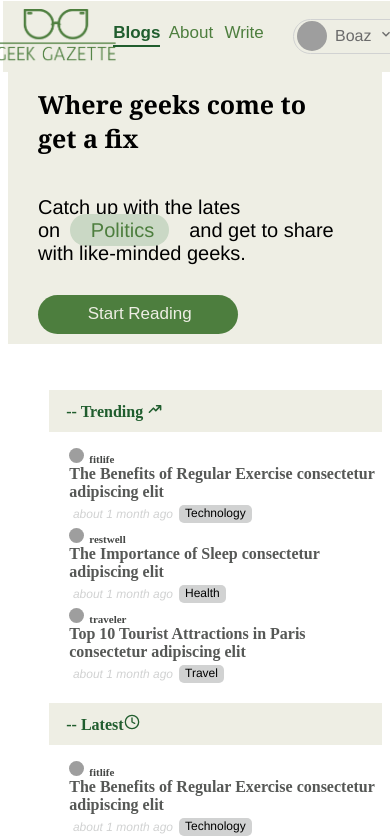
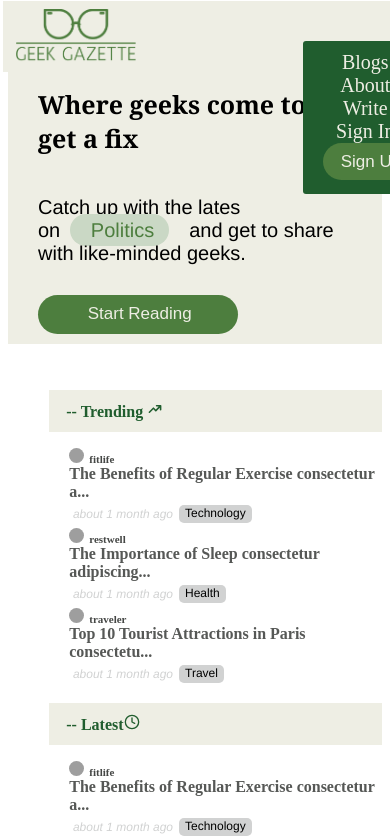
Before and after one commit to kiptanuiBoaz/geekgazette, a React (Vite) app: page / in a window 390 px wide. Shown: the top 839 px of the page. Built offline with nearby package versions, Linux system fonts and the light colour scheme; grey boxes are pictures that could not be loaded.

Commit message:
added mobile view nav

```diff
--- a/src/components/blogs/Blog.tsx
+++ b/src/components/blogs/Blog.tsx
@@ -18,7 +18,7 @@ export const Blog = ({ content, title, image, avatar, username, date, category,
     const [brightness, setBrightness] = useState<string>("brightness(100%)");
     const [deviceWidth, setDeviceWidth] = useState(window.innerWidth);
     const [shortContent, setShortContent] = useState<string>(content.substring(0, 100) + "...");
-    const [shortTitle, setShortTitle] = useState<string>(title.length > 50 ? title : title.substring(0, 49) + ("..."))
+    const [shortTitle, setShortTitle] = useState<string>(title.length > 70 ? title : title.substring(0, 69) + ("..."))
     const formattedDate = <TimeAgo timestamp={date} />
     const navigate = useNavigate();
 
@@ -53,7 +53,7 @@ export const Blog = ({ content, title, image, avatar, username, date, category,
         return () => {
             window.removeEventListener('resize', handleResize);
         };
-    }, [deviceWidth]);
+    }, [deviceWidth,shortContent,shortTitle]);
 
     return (
         <article
--- a/src/components/blogs/blog.scss
+++ b/src/components/blogs/blog.scss
@@ -5,7 +5,7 @@
   margin-left: 50px;
   border-radius: 4px;
   width: 90%;
-  height: 180px;
+  height: 160px;
   background-color: var(--primary-backround);
 
   @media only screen and (max-width: 940px) {
@@ -31,6 +31,7 @@
         padding: 0px;
         color: var(--accent-color);
         margin-bottom: 5px;
+        margin-top:13px;
       }
 
       .avatar {
@@ -39,7 +40,7 @@
         border-radius: 50%;
         margin-right: 7px;
         object-fit: cover;
-        margin-top: 22px;
+        margin-top: 13px;
       }
     }
 
@@ -113,7 +114,7 @@
   .blog-right {
     .blog-img {
       width: 300px;
-      height: 180px;
+      height: 160px;
       object-fit: cover;
 
       @media only screen and (max-width: 800px) {
--- a/src/components/blogs/full-blog.scss
+++ b/src/components/blogs/full-blog.scss
@@ -22,7 +22,6 @@
     }
 
     .title {
-
       color: var(--primary-color);
 
       @media only screen and (max-width: 460px) {
--- a/src/components/sidebar/Trend.tsx
+++ b/src/components/sidebar/Trend.tsx
@@ -12,12 +12,13 @@ interface TrendProps {
 }
 
 export const Trend = ({ title, avatar, username, date, category }: TrendProps) => {
-    const formattedDate = <TimeAgo timestamp= {date} />
+    const [shortTitle, setShortTitle] = React.useState(title.length > 48 ? title.substring(0, 47) + ("...") : title)
+    const formattedDate = <TimeAgo timestamp={date} />
     return (
         <article className='trend'>
             <div>
                 <h5 className='username'><img src={avatar} alt={username} />{username}</h5>
-                <h2 className='title'>{title}</h2>
+                <h2 className='title'>{shortTitle}</h2>
 
                 <div >
                     <p className='date'>{formattedDate}</p>
--- a/src/pages/Navbar.tsx
+++ b/src/pages/Navbar.tsx
@@ -8,7 +8,7 @@ import { NavLink } from "react-router-dom";
 import { MiniProfile } from "../components";
 
 
- const Navbar = () => {
+const Navbar = () => {
   const [deviceWidth, setDeviceWidth] = useState<number>(window.innerWidth);
   const [scrollPos, setScrollPos] = useState<number>(0);
 
@@ -52,17 +52,24 @@ import { MiniProfile } from "../components";
           <NavLink to="/"> <img src={scrollPos > 20 ? logoWhite : logoGreen} alt="logo" /></NavLink>
         </div>
 
-        <ul className="nav-link-container">
+        <ul
+          className={deviceWidth > 640 ? "nav-link-container" : 'mobile-nav'}>
           {navListComponent}
+          {/* <li style={{ color: scrollPos < 20 ? " #6b6b6b" : "#eeeee4" }} className="mini-profile">
+            <MiniProfile scrollPos={scrollPos} />
+
+          </li> */}
+
+          <li>
+            <button className={scrollPos < 20 ? "sign-up-btn-grey" : "sign-up-btn-green"}>
+              <NavLink style={{ color: scrollPos < 20 ? "#eeeee4" : "#4d7e3e" }} to="/auth/sign-up" className="sign-up">Sign Up</NavLink>
+            </button>
+          </li>
         </ul>
 
-        {/* <button className={scrollPos < 20 ? "sign-up-btn-grey" : "sign-up-btn-green"}>
-          <NavLink style={{ color: scrollPos < 20 ? "#eeeee4" : "#4d7e3e" }} to="/auth/sign-up" className="sign-up">Sign Up</NavLink>
-        </button> */}
 
-        <div style={{ color: scrollPos < 20 ? " #6b6b6b" : "#eeeee4" }} className="mini-profile">
-          <MiniProfile scrollPos = {scrollPos} />
-        </div>
+
+
 
       </nav>
 
--- a/src/pages/navbar.scss
+++ b/src/pages/navbar.scss
@@ -1,22 +1,39 @@
 .navbar {
   display: flex;
-  justify-content: space-around;
   align-items: center;
   background-color: var(--primary-backround);
   padding: 5px;
   margin: -7px 0 0 -5px;
-  justify-content: center;
   position: fixed;
   width: 100%;
   z-index: 5;
 
   .logo {
-    margin: 3px 0 0 5%;
+    margin: 3px 0 0 2%;
+    justify-self: flex-start;
     img {
       width: 120px;
     }
   }
 
+  .mobile-nav {
+    position: absolute;
+    top: 30px;
+    left: 75%;
+    background-color: #205d2e;
+    list-style: none;
+    padding: 10px;
+    text-align: center;
+    font-size: 20px;
+    border-radius: 3px;
+    a {
+      text-decoration: none;
+      color: var(--primary-backround);
+    }
+    &:last-child{
+      margin-top:10px;
+    }
+  }
   .nav-link-container {
     display: flex;
     margin-right: 15px;
@@ -26,10 +43,10 @@
     width: 80%;
     justify-content: flex-end;
     margin-top: auto;
-    margin-bottom: auto;
+
 
     .nav-link-grey {
-      margin: -3px 10px 11px 0;
+      margin: -5px 10px 11px 0;
       display: inline-block;
       width: 40px;
       white-space: nowrap;
@@ -100,6 +117,9 @@
 
       .active-style-green {
         @extend .active-style-grey;
+        &::after {
+          background-color: var(--primary-backround);
+        }
         color: var(--primary-backround);
       }
 
@@ -114,14 +134,14 @@
         }
       }
     }
+
   }
-
   .sign-up-btn-grey {
       background-color: var(--primary-color);
       border-radius: 20px;
       padding: 8px 15px;
       border: none;
-    margin: 10px 5% 4px 0;
+      margin: 0px 5% 4px 10px;
 
       &:hover {
         background-color: var(--hover-color);
@@ -160,7 +180,6 @@
         }
       }
     }
-
   .mini-profile {
     border: 1px solid var(--secondary-backround);
     border-radius: 20px;
--- a/src/utils/navItems.ts
+++ b/src/utils/navItems.ts
@@ -3,6 +3,6 @@ export const navList = [
     {text:"Blogs", route:"/"},
     { text: "About", route: "/about" },
     { text: "Write", route: "/blog/write" },
-    // { text: "Sign In", route: "auth/sign-in" },
+    { text: "Sign In", route: "auth/sign-in" },
 
 ]
```
Lines whose indentation alone changed are shown as unchanged.
